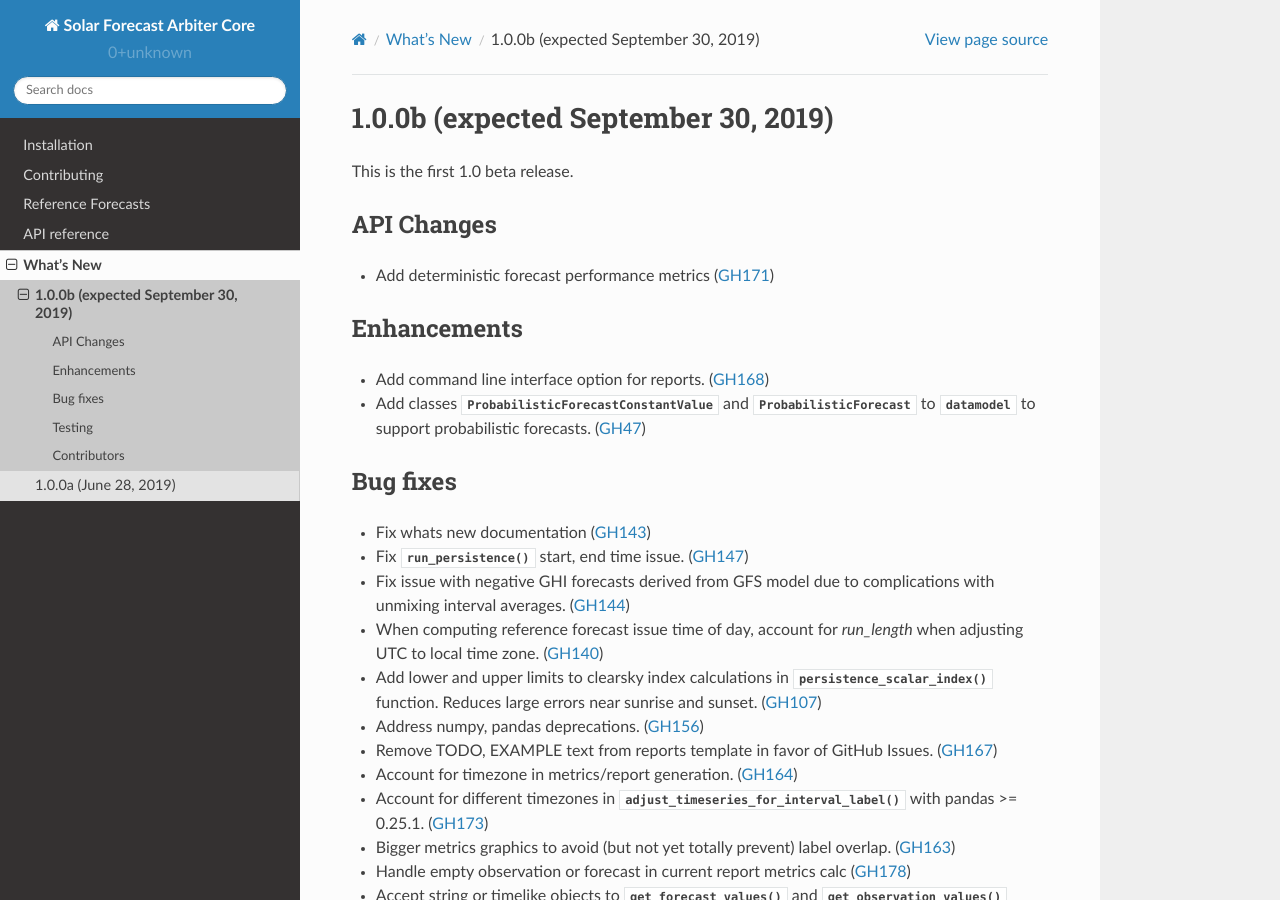
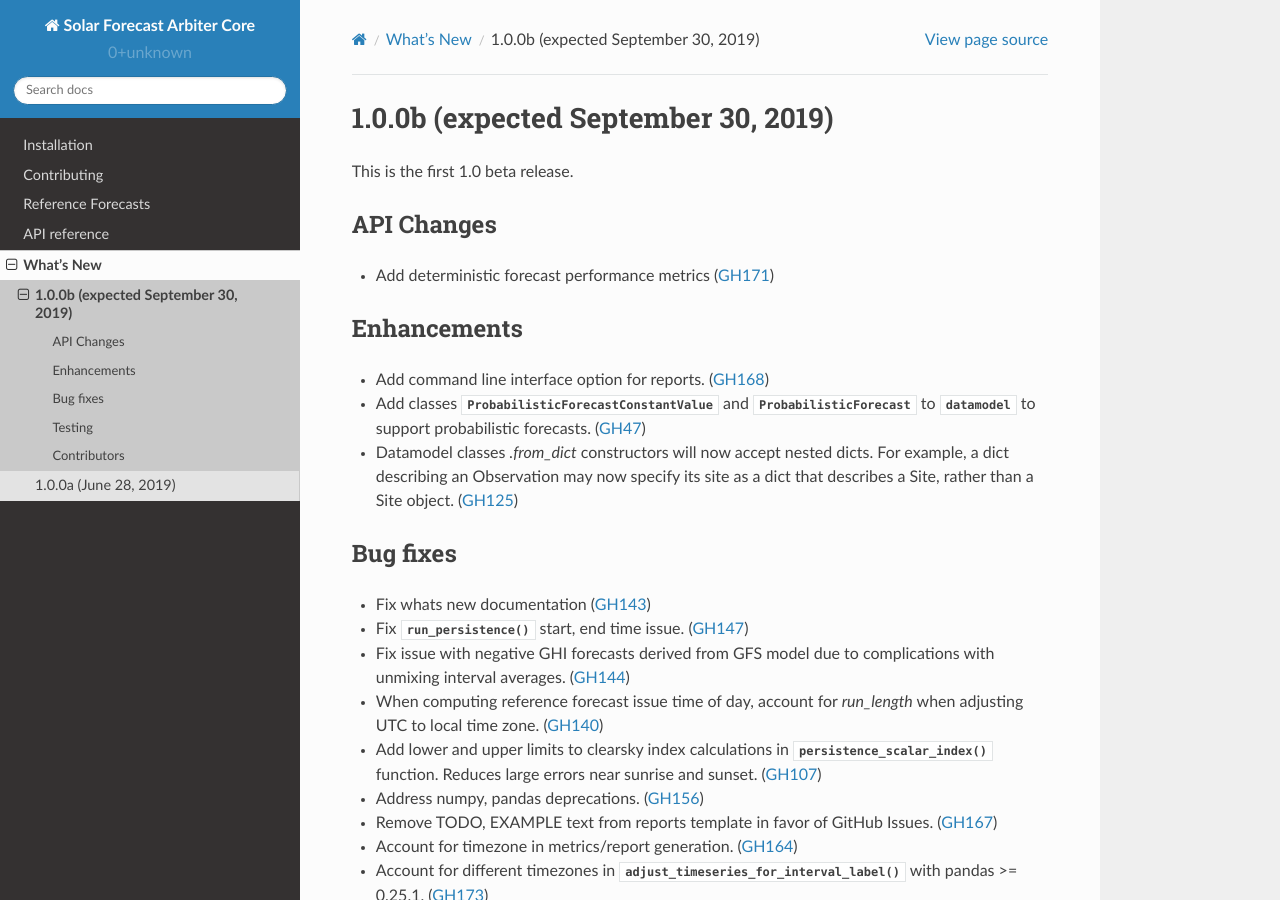
Before and after one commit to SolarArbiter/solarforecastarbiter-core, a Sphinx documentation site: the page built from docs/source/whatsnew/1.0.0b.rst, in a window 1280 px wide and 900 px high. Built offline with Sphinx 7.4.7 and the Read the Docs theme 2.0.0, drawn with Linux system fonts in a browser that asks for light colours.

Commit message:
whats new for 125

```diff
--- a/docs/source/whatsnew/1.0.0b.rst
+++ b/docs/source/whatsnew/1.0.0b.rst
@@ -20,6 +20,9 @@ Enhancements
   :py:class:`~solarforecastarbiter.datamodel.ProbabilisticForecast`
   to :py:mod:`~solarforecastarbiter.datamodel` to support
   probabilistic forecasts. (:issue:`47`)
+* Datamodel classes `.from_dict` constructors will now accept nested dicts.
+  For example, a dict describing an Observation may now specify its site as a
+  dict that describes a Site, rather than a Site object. (:issue:`125`)
 
 Bug fixes
 ~~~~~~~~~
```
